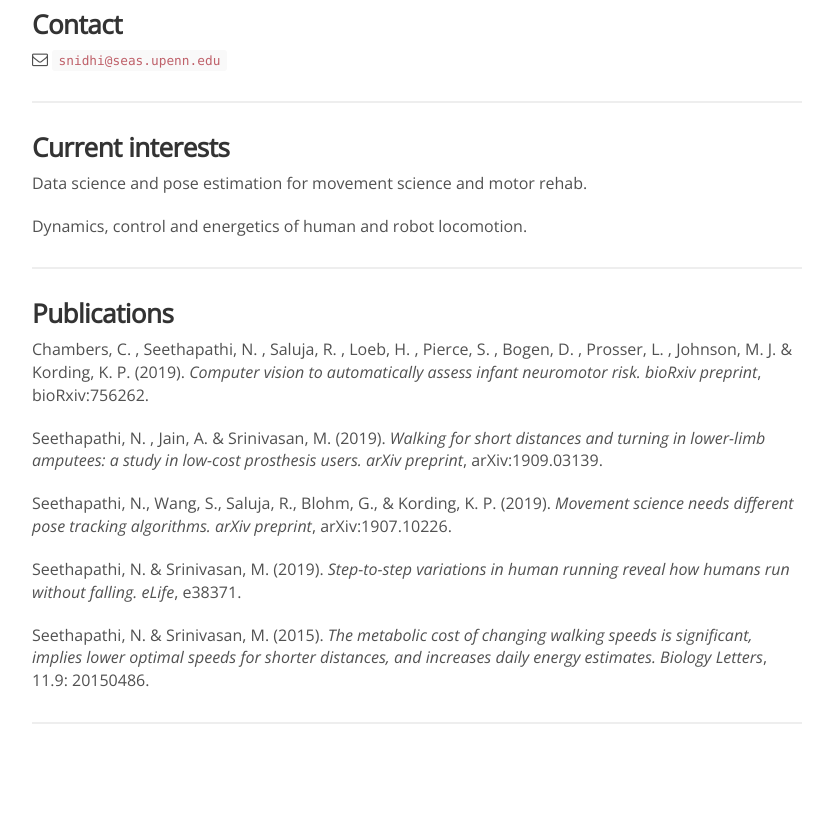
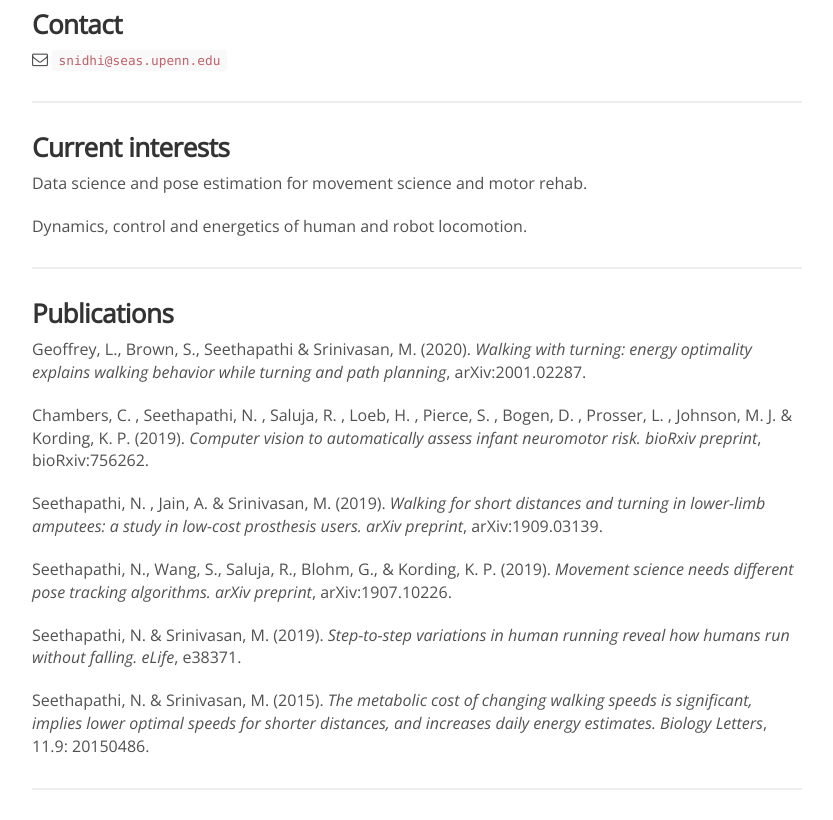
Before and after one commit to KordingLab/KordingLab.github.io, a Jekyll site: the page built from _people/nidhi_seethapathi.md, in a window 1280 px wide and 1170 px high. Shown: the part 350-1170 px from the top of the window, without its empty margins (223-1056 px from the left). Built offline with Jekyll 4.4.1, drawn with Linux system fonts in a browser that asks for light colours; nearby versions of some CDN libraries; comment, search, counter and statistics services are not loaded.

Commit message:
Update nidhi_seethapathi.md

```diff
--- a/_people/nidhi_seethapathi.md
+++ b/_people/nidhi_seethapathi.md
@@ -23,6 +23,8 @@ Dynamics, control and energetics of human and robot locomotion.
 
 ### Publications
 
+Geoffrey, L., Brown, S., Seethapathi & Srinivasan, M. (2020). _Walking with turning: energy optimality explains walking behavior while turning and path planning_, arXiv:2001.02287.
+
 Chambers, C. , Seethapathi, N. , Saluja, R. , Loeb, H. , Pierce, S. , Bogen, D. , Prosser, L. , Johnson, M. J. & Kording, K. P. (2019). _Computer vision to automatically assess infant neuromotor risk. bioRxiv preprint_, bioRxiv:756262.
 
 Seethapathi, N. , Jain, A. & Srinivasan, M. (2019). _Walking for short distances and turning in lower-limb amputees: a study in low-cost prosthesis users. arXiv preprint_, arXiv:1909.03139.
```
